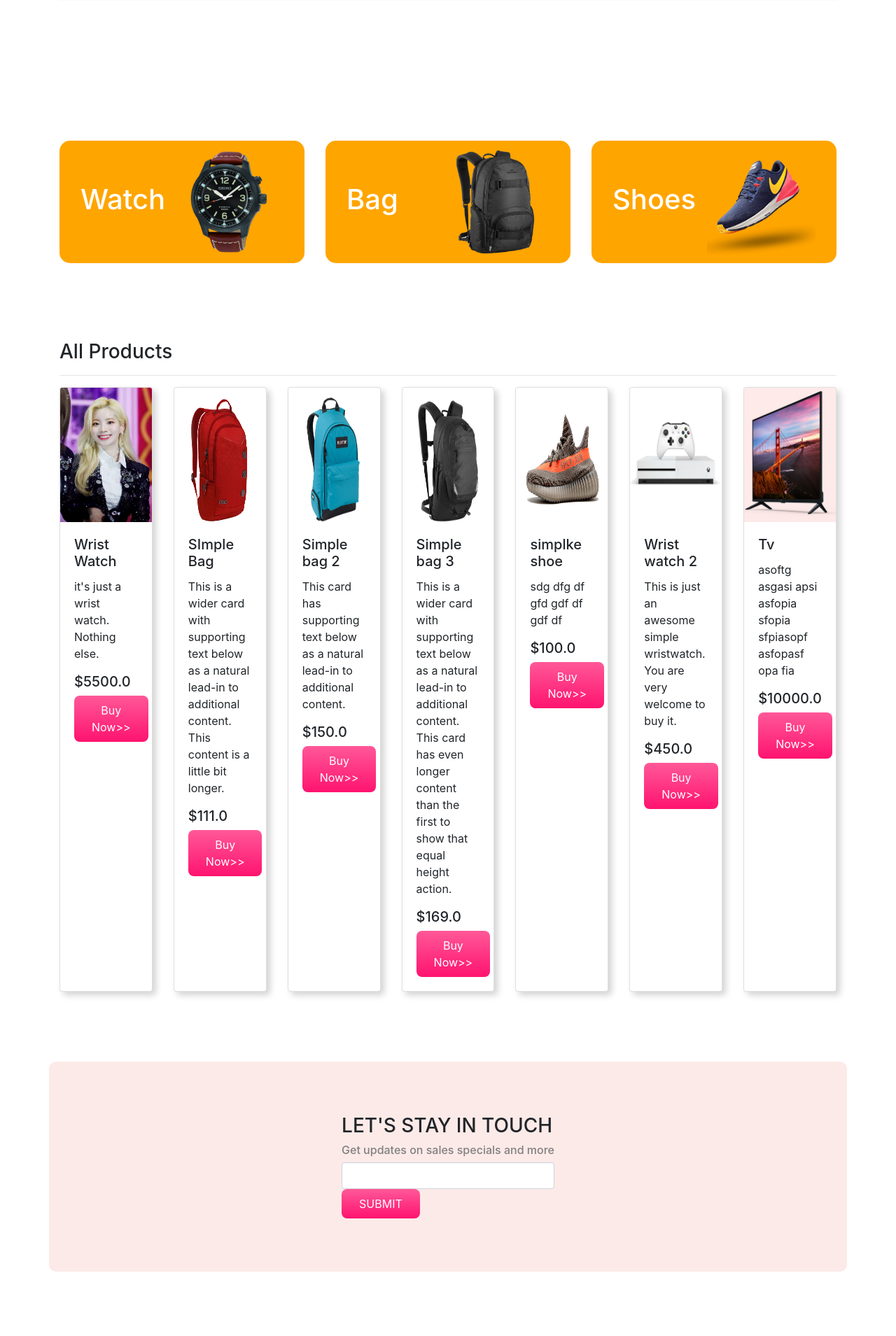
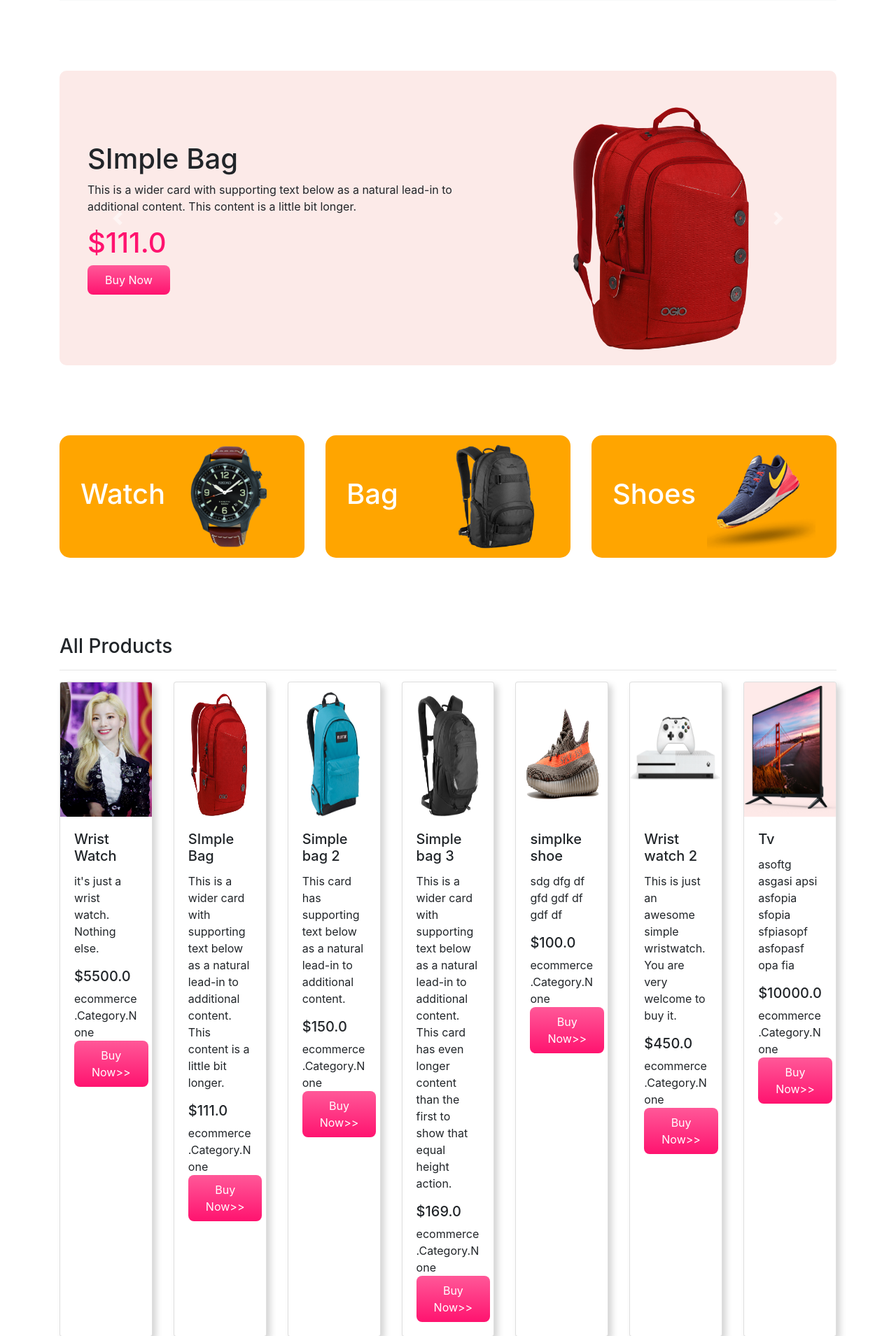
Before and after one commit to jhhemal/panda-commerce, a Django app: page / in a window 1280 px wide. Shown: the part 325-2234 px from the top of the page at 70% size. Run offline with Django 3.2, Linux system fonts and the light colour scheme; data comes from the database, SQL or seed files in the repository; both versions use the stored data as it was after the commit; some libraries are stand-ins or nearby versions.

Commit message:
Changed Template Tags and added the heading carousel.

```diff
--- a/ecommerce/templates/ecommerce/index.html
+++ b/ecommerce/templates/ecommerce/index.html
@@ -5,20 +5,19 @@
 {% block carousel %}
 {% for category in categories %}
   {% if category.name == 'Heading' %}
-    {% for product in category.products.all %}
-    {{ product.name }}
+    {% for product in category.product_set.all %}
       {% if forloop.counter > 1 %}
         <div class="carousel-item">
           <div class="row align-items-center">
               <div class="col-md-7">
-                  <h1>Mega LCD TV for Sports</h1>
-                  <p>This is the best Tv in the world for people who just want to waste time in front of the TV.</p>
-                  <h1 class="price">$1200</h1>
+                  <h1>{{ product.name }}</h1>
+                  <p>{{ product.description }}</p>
+                  <h1 class="price">${{ product.price }}</h1>
                   <button class="buy-now-button">Buy Now</button>
 
               </div>
               <div class="col-md-5">
-                <img src="img/banner/tv.png" class="d-block w-100" alt="...">
+                <img src="{{ product.image.url }}" class="d-block w-100" alt="...">
               </div>
             </div>
         </div>
@@ -26,14 +25,14 @@
         <div class="carousel-item active">
           <div class="row align-items-center">
               <div class="col-md-7">
-                  <h1>Mega LCD TV for Sports</h1>
-                  <p>This is the best Tv in the world for people who just want to waste time in front of the TV.</p>
-                  <h1 class="price">$1200</h1>
+                  <h1>{{ product.name }}</h1>
+                  <p>{{ product.description }}</p>
+                  <h1 class="price">${{ product.price }}</h1>
                   <button class="buy-now-button">Buy Now</button>
 
               </div>
               <div class="col-md-5">
-                <img src="img/banner/tv.png" class="d-block w-100" alt="...">
+                <img src="{{ product.image.url }}" class="d-block w-100" alt="...">
               </div>
             </div>
         </div>
@@ -68,6 +67,7 @@
       <h5 class="card-title">{{ product.name }}</h5>
       <p class="card-text">{{ product.description }}</p>
       <h5>${{ product.price }}</h5>
+      {{ product.categories }}
       <button class="buy-now-button">Buy Now>></button>
     </div>
   </div>
```
Also changed, not shown: db.sqlite3, media/category/shoe-3.png (added), media/product/shoe-1.png (added), media/product/tv.png (added), media/product/xbox.png (added).
